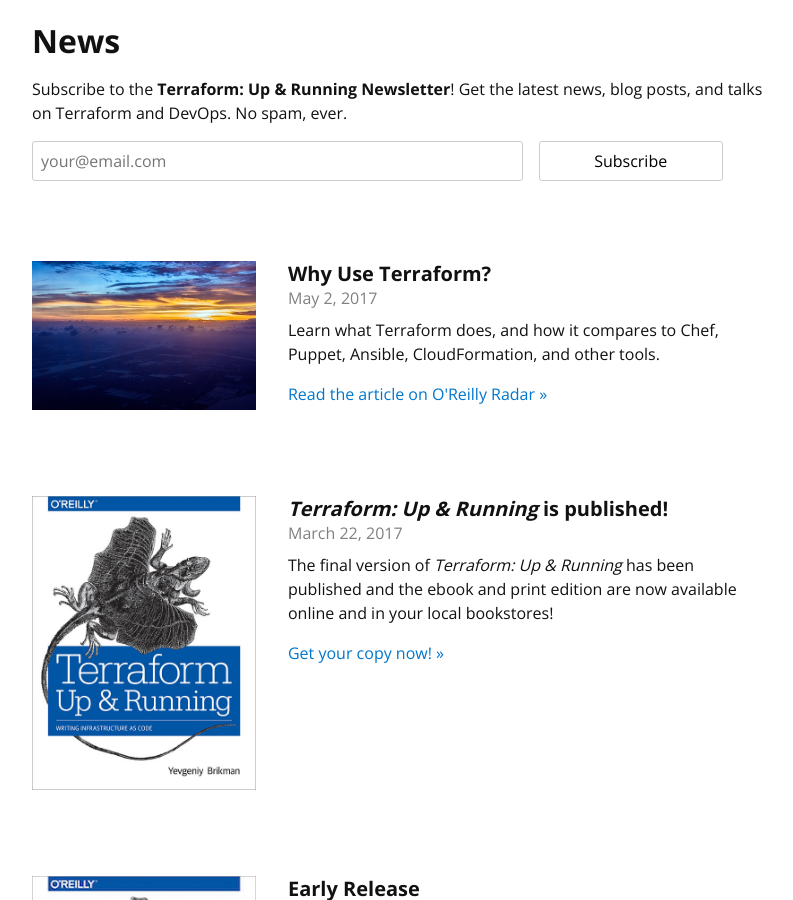
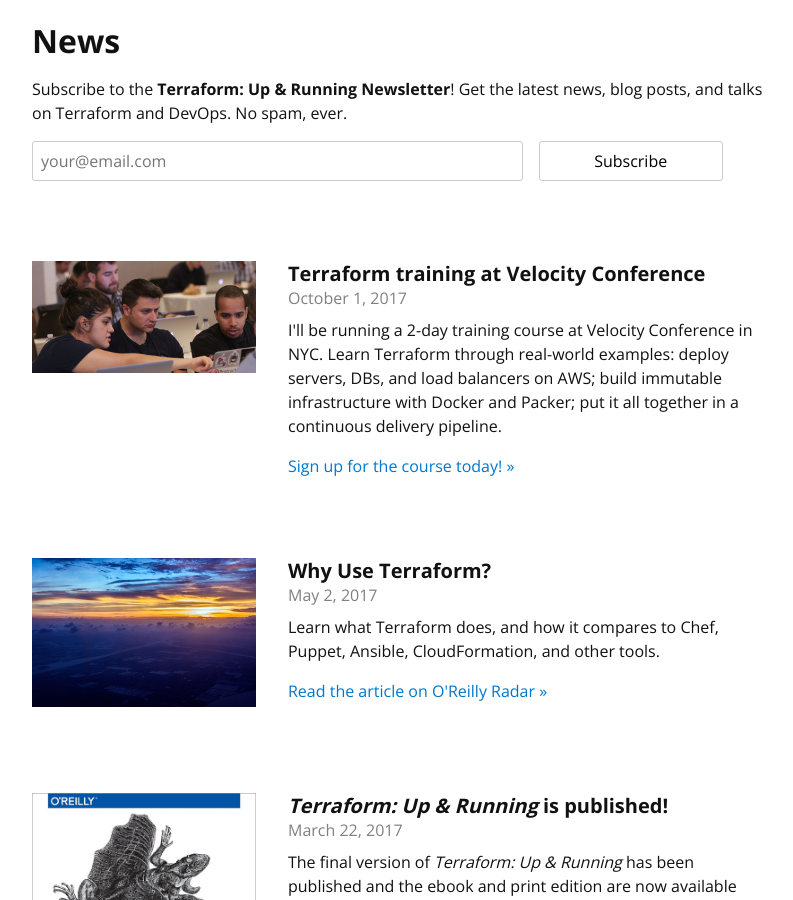
Before and after one commit to brikis98/terraform-up-and-running, a Jekyll site: the page built from index.html, in a window 1280 px wide and 900 px high, scrolled down 3825 px. Shown: the whole window, without its empty margins (240-1033 px from the left). Built offline with Jekyll 4.4.1, drawn with Linux system fonts in a browser that asks for light colours; nearby versions of some CDN libraries.

Commit message:
Add Terraform training to website

```diff
--- a/_data/news.yml
+++ b/_data/news.yml
@@ -1,5 +1,15 @@
+- id: "terraform-training-velocity"
+  url: "https://conferences.oreilly.com/velocity/vl-ny/public/schedule/detail/62024"
+  title: Terraform training at Velocity Conference
+  date: "October 1, 2017"
+  image: "terraform-training.jpg"
+  description: |
+    I'll be running a 2-day training course at Velocity Conference in NYC. Learn Terraform through real-world examples:
+    deploy servers, DBs, and load balancers on AWS; build immutable infrastructure with Docker and Packer;
+    put it all together in a continuous delivery pipeline.
+  call_to_action: "Sign up for the course today!"
 - id: "why-terraform"
-  url: "#why-terraform"
+  url: "https://www.oreilly.com/learning/why-use-terraform"
   title: |
     Why Use Terraform?
   date: "May 2, 2017"
```
Also changed, not shown: assets/img/terraform-training.jpg (added).
